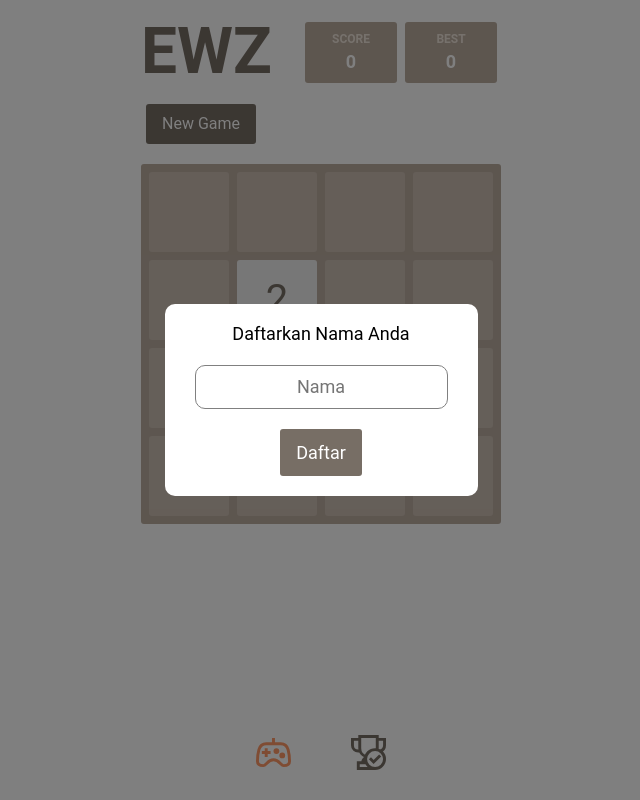
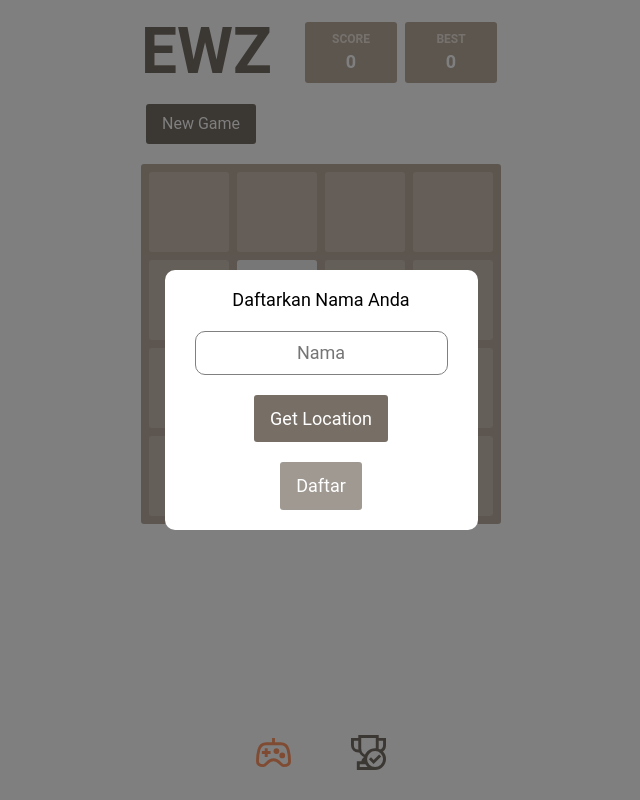
Before and after one commit to safiratrisa/EWZ-APP-PWA, a Next.js app: page / in a window 1280 px wide. Shown: the whole page, without its empty margins (319-959 px from the left). Built offline with nearby package versions, Linux system fonts and the light colour scheme.

Commit message:
add geoLocation

```diff
--- a/components/DialogRegister/DialogRegister.tsx
+++ b/components/DialogRegister/DialogRegister.tsx
@@ -1,4 +1,4 @@
-import { useRef } from "react";
+import { useRef, useState } from "react";
 import styled from "styled-components";
 import { LS_DATA } from "../../constants/config";
 import Button from "../Button";
@@ -42,14 +42,31 @@ const DialogBox = styled("div")`
 const DialogRegister: React.FC<{ open: boolean; onClose: () => void }> = ({ open, onClose }) => {
   const inputRef = useRef<HTMLInputElement | null>(null);
 
-  const onClickRegister = () => {
+  const [userLocation, setUserLocation] = useState('')
+
+  const onClickLocation = async () => {
+    navigator.geolocation.getCurrentPosition(function(position) {
+      const latitude = position.coords.latitude;
+      const longitude = position.coords.longitude;
+      const geoApi = `https://api.bigdatacloud.net/data/reverse-geocode-client?latitude=${latitude}&longitude=${longitude}&localityLanguage=id`
+      fetch(geoApi)
+      .then(res=>res.json())
+      .then(data => {
+        setUserLocation(data.principalSubdivision)
+      })
+      .catch(()=> setUserLocation('-'))
+    }, function(err){
+    }, { timeout: 10000 })
+  }
+
+  const onClickRegister = async() => {
     if (!inputRef.current?.value) {
       alert("Nama Kosong");
     } else {
       localStorage.setItem(
         LS_DATA,
         JSON.stringify({
-          name: inputRef.current.value,
+          name: `${inputRef.current.value} | ${userLocation}`,
           id: Math.floor((1 + Math.random()) * 0x10000)
             .toString(16)
             .substring(1),
@@ -67,7 +84,10 @@ const DialogRegister: React.FC<{ open: boolean; onClose: () => void }> = ({ open
           <input ref={inputRef} placeholder="Nama" type="text" />
         </div>
         <div className="action">
-          <Button onClick={onClickRegister}>Daftar</Button>
+          <Button onClick={onClickLocation} disable={userLocation!==''}>Get Location</Button>
+        </div>
+        <div className="action">
+          <Button onClick={onClickRegister} disable={userLocation===''}>Daftar</Button>
         </div>
       </DialogBox>
     </DialogOverlay>
```
